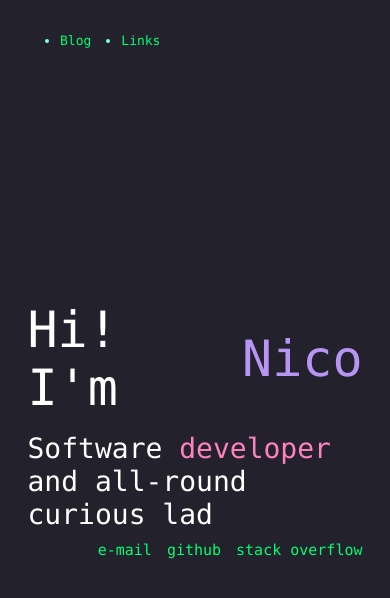
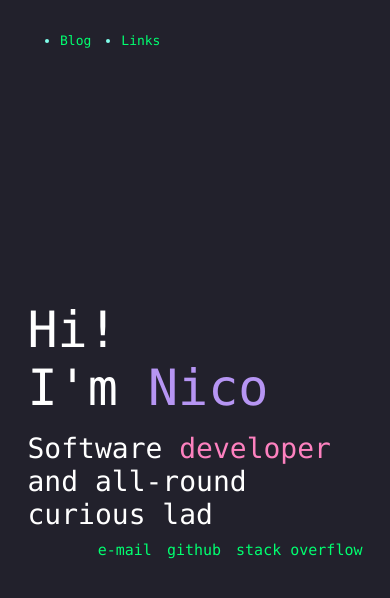
Before and after one commit to nicosantangelo/portfolio, a Next.js app: page / in a window 390 px wide. Shown: the top 598 px of the page. Built offline with nearby package versions, Linux system fonts and the light colour scheme.

Commit message:
Styles on small devices

```diff
--- a/app/layout.tsx
+++ b/app/layout.tsx
@@ -1,10 +1,7 @@
 import { GoogleAnalytics } from "@next/third-parties/google";
 import type { Metadata } from "next";
-import { Inter } from "next/font/google";
 import Navigation from "./components/Navigation";
 import "./styles/globals.css";
-
-const inter = Inter({ subsets: ["latin"] });
 
 export const metadata: Metadata = {
   title: "Nicolas Santangelo",
--- a/app/page.module.css
+++ b/app/page.module.css
@@ -56,6 +56,10 @@
 }
 
 @media screen and (max-width: 800px) {
+  .title {
+    display: block;
+  }
+
   .handle {
     display: none;
   }
```
